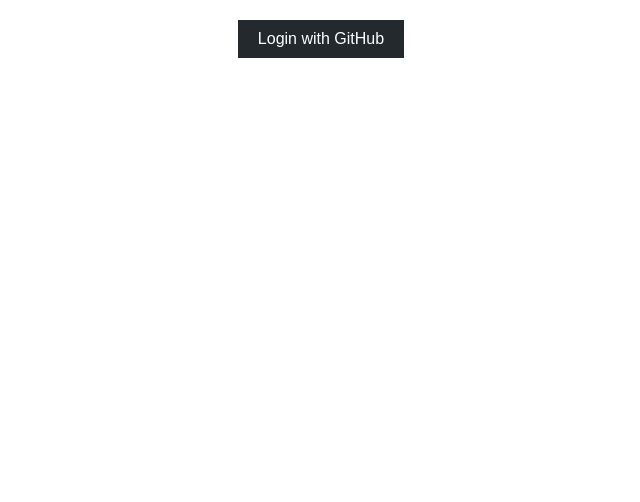
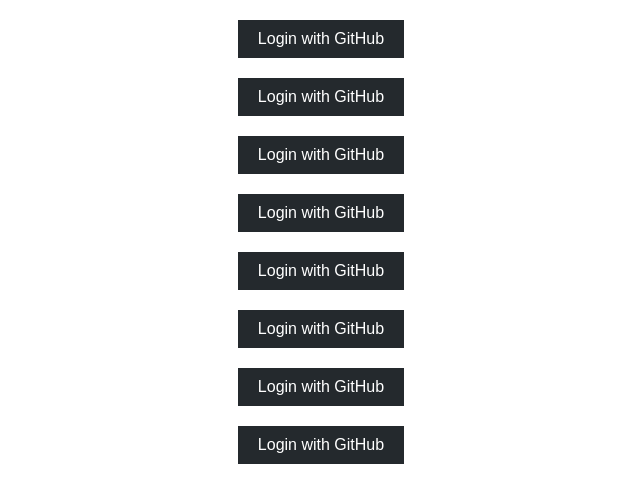
Before and after one commit to AnikaTahsin06/Learn-to-Code-using-AI, a plain HTML site: page basicHtml&Css/index.html in a window 1280 px wide. Shown: the whole page, without its empty margins (319-959 px from the left). Drawn offline with Linux system fonts and the light colour scheme.

Commit message:
main this commit for a test

```diff
--- a/basicHtml&Css/index.html
+++ b/basicHtml&Css/index.html
@@ -10,5 +10,26 @@
     <div class="button-container">
       <button class="rounded-button">Login with GitHub</button>
     </div>
+    <div class="button-container">
+      <button class="rounded-button">Login with GitHub</button>
+    </div>
+    <div class="button-container">
+      <button class="rounded-button">Login with GitHub</button>
+    </div>
+    <div class="button-container">
+      <button class="rounded-button">Login with GitHub</button>
+    </div>
+    <div class="button-container">
+      <button class="rounded-button">Login with GitHub</button>
+    </div>
+    <div class="button-container">
+      <button class="rounded-button">Login with GitHub</button>
+    </div>
+    <div class="button-container">
+      <button class="rounded-button">Login with GitHub</button>
+    </div>
+    <div class="button-container">
+      <button class="rounded-button">Login with GitHub</button>
+    </div>
   </body>
 </html>
```
